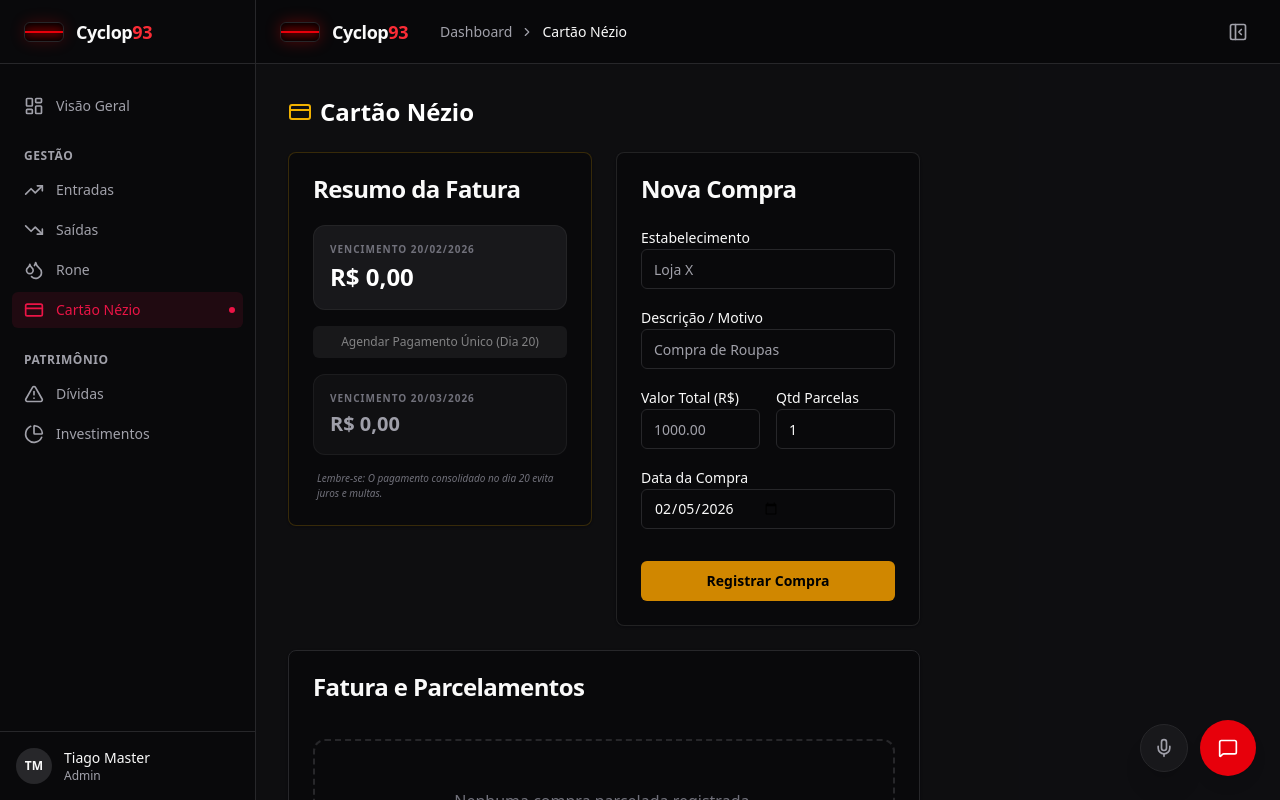
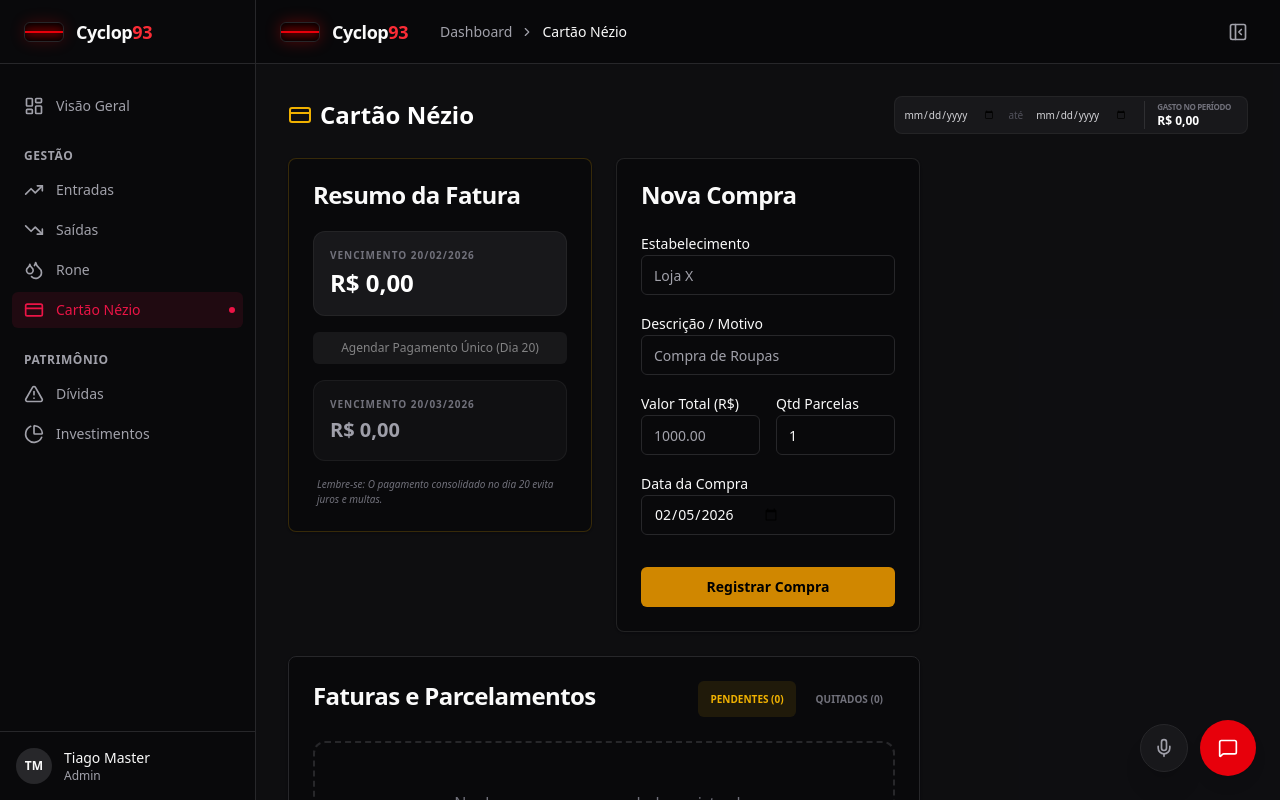
Before and after one commit to tiagocyclopinho-sys/cyclop93-finance, a Next.js app: page /nezio in a window 1280 px wide. Built offline with nearby package versions, Linux system fonts and the light colour scheme.

Commit message:
feat: melhorias no fluxo de investimentos, correção do saldo devedor nézio e filtros na aba nézio

```diff
--- a/src/app/nezio/page.tsx
+++ b/src/app/nezio/page.tsx
@@ -5,7 +5,7 @@ import { Card, CardTitle, CardContent, CardHeader } from '@/components/ui/Card'
 import { Button } from '@/components/ui/Button'
 import { Input } from '@/components/ui/Input'
 import { CreditCard, Calendar, Store, Pencil, Trash2 } from 'lucide-react'
-import { formatDate, getTodayISO } from '@/lib/utils'
+import { formatDate, getTodayISO, cn } from '@/lib/utils'
 
 export default function NezioPage() {
     const { state, dispatch } = useApp()
@@ -67,6 +67,10 @@ export default function NezioPage() {
         }
     }
 
+    const [showArchived, setShowArchived] = useState(false)
+    const [filterStart, setFilterStart] = useState('')
+    const [filterEnd, setFilterEnd] = useState('')
+
     const getStatus = (purchase: any) => {
         const start = new Date(purchase.date)
         const now = new Date()
@@ -78,17 +82,49 @@ export default function NezioPage() {
         return { paidCount, remaining }
     }
 
+    const filteredSpend = state.nezioInstallments.filter(p => {
+        if (!filterStart && !filterEnd) return true
+        const pDate = new Date(p.date)
+        const start = filterStart ? new Date(filterStart) : new Date('1900-01-01')
+        const end = filterEnd ? new Date(filterEnd) : new Date('2100-12-31')
+        return pDate >= start && pDate <= end
+    }).reduce((acc, p) => acc + p.totalAmount, 0)
+
+    const activeInstallments = state.nezioInstallments.filter(p => getStatus(p).remaining > 0)
+    const archivedInstallments = state.nezioInstallments.filter(p => getStatus(p).remaining === 0)
+
     return (
         <div className="space-y-6">
-            <div className="flex justify-between items-center">
+            <div className="flex flex-col md:flex-row justify-between items-start md:items-center gap-4">
                 <h2 className="text-2xl font-bold text-white flex items-center gap-2">
                     <CreditCard className="text-yellow-500" /> Cartão Nézio
                 </h2>
-                {editingId && (
-                    <Button variant="outline" size="sm" onClick={() => { setEditingId(null); setForm({ ...form, description: '', totalValue: '', installments: '1', establishment: '', date: getTodayISO() }) }}>
-                        Cancelar Edição
-                    </Button>
-                )}
+                <div className="flex gap-2 w-full md:w-auto">
+                    <div className="flex items-center gap-2 bg-zinc-900 border border-white/5 p-1 rounded-lg">
+                        <input
+                            type="date"
+                            value={filterStart}
+                            onChange={e => setFilterStart(e.target.value)}
+                            className="bg-transparent text-[10px] text-zinc-300 outline-none p-1"
+                        />
+                        <span className="text-zinc-600 text-[10px]">até</span>
+                        <input
+                            type="date"
+                            value={filterEnd}
+                            onChange={e => setFilterEnd(e.target.value)}
+                            className="bg-transparent text-[10px] text-zinc-300 outline-none p-1"
+                        />
+                        <div className="px-3 border-l border-white/10 ml-1">
+                            <p className="text-[8px] text-zinc-500 uppercase font-bold tracking-tighter">Gasto no Período</p>
+                            <p className="text-xs font-black text-white">R$ {filteredSpend.toLocaleString('pt-BR', { minimumFractionDigits: 2 })}</p>
+                        </div>
+                    </div>
+                    {editingId && (
+                        <Button variant="outline" size="sm" onClick={() => { setEditingId(null); setForm({ ...form, description: '', totalValue: '', installments: '1', establishment: '', date: getTodayISO() }) }}>
+                            Cancelar
+                        </Button>
+                    )}
+                </div>
             </div>
 
             <div className="grid grid-cols-1 lg:grid-cols-3 gap-6">
@@ -242,17 +278,35 @@ export default function NezioPage() {
                 </Card>
 
                 <Card className="lg:col-span-2">
-                    <CardHeader>
-                        <CardTitle>Fatura e Parcelamentos</CardTitle>
+                    <CardHeader className="flex flex-row items-center justify-between pb-2">
+                        <CardTitle>Faturas e Parcelamentos</CardTitle>
+                        <div className="flex gap-2">
+                            <Button
+                                variant="ghost"
+                                size="sm"
+                                onClick={() => setShowArchived(false)}
+                                className={cn("text-[10px] font-bold px-3", !showArchived ? "bg-yellow-500/10 text-yellow-500" : "text-zinc-500")}
+                            >
+                                PENDENTES ({activeInstallments.length})
+                            </Button>
+                            <Button
+                                variant="ghost"
+                                size="sm"
+                                onClick={() => setShowArchived(true)}
+                                className={cn("text-[10px] font-bold px-3", showArchived ? "bg-green-500/10 text-green-500" : "text-zinc-500")}
+                            >
+                                QUITADOS ({archivedInstallments.length})
+                            </Button>
+                        </div>
                     </CardHeader>
                     <CardContent className="mt-4">
                         <div className="space-y-4">
-                            {state.nezioInstallments.length === 0 && (
+                            {(showArchived ? archivedInstallments : activeInstallments).length === 0 && (
                                 <div className="text-center py-12 text-zinc-500 border-2 border-dashed border-zinc-800 rounded-xl">
-                                    Nenhuma compra parcelada registrada.
+                                    {showArchived ? 'Nenhum item quitado.' : 'Nenhuma compra parcelada registrada.'}
                                 </div>
                             )}
-                            {state.nezioInstallments.map((p: any) => {
+                            {(showArchived ? archivedInstallments : activeInstallments).map((p: any) => {
                                 const { paidCount, remaining } = getStatus(p)
                                 const isPaid = remaining === 0
 
--- a/src/app/saidas/page.tsx
+++ b/src/app/saidas/page.tsx
@@ -138,12 +138,37 @@ export default function ExpensesPage() {
                 <Link href="/nezio" className="block text-right">
                     <Card className="bg-blue-500/10 border-blue-500/20 hover:bg-blue-500/20 transition-colors">
                         <CardContent className="p-4">
-                            <p className="text-[10px] text-blue-400 font-bold uppercase mb-1 tracking-widest">Nézio (Saldo Devedor)</p>
+                            <p className="text-[10px] text-blue-400 font-bold uppercase mb-1 tracking-widest">Nézio (A Pagar Este Mês)</p>
                             <p className="text-2xl font-black text-white">
-                                R$ {state.nezioInstallments
-                                    .filter(t => t.status === 'pending')
-                                    .reduce((acc, t) => acc + t.amount, 0)
-                                    .toLocaleString('pt-BR', { minimumFractionDigits: 2 })}
+                                R$ {(() => {
+                                    const now = new Date();
+                                    const currentMonthKey = `${now.getFullYear()}-${String(now.getMonth() + 1).padStart(2, '0')}-20`;
+
+                                    // 1. Calculate what is due this month based on installments
+                                    let dueThisMonth = 0;
+                                    state.nezioInstallments.forEach(p => {
+                                        const [pYear, pMonth, pDay] = p.date.split('-').map(Number);
+                                        let firstInvYear = pYear, firstInvMonth = pMonth;
+                                        if (pDay > 20) {
+                                            firstInvMonth++;
+                                            if (firstInvMonth > 12) { firstInvMonth = 1; firstInvYear++; }
+                                        }
+                                        const diffMonths = (now.getFullYear() - firstInvYear) * 12 + ((now.getMonth() + 1) - firstInvMonth);
+                                        if (diffMonths >= 0 && diffMonths < p.totalInstallments) {
+                                            dueThisMonth += p.amount;
+                                        }
+                                    });
+
+                                    // 2. Subtract what was already paid for this specific month's consolidated Nezio invoice
+                                    const paidThisMonth = state.transactions
+                                        .filter(t => t.description.toLowerCase().includes('nézio') &&
+                                            t.status === 'paid' &&
+                                            t.date === currentMonthKey)
+                                        .reduce((acc, t) => acc + t.amount, 0);
+
+                                    const remaining = dueThisMonth - paidThisMonth;
+                                    return (remaining > 0 ? remaining : 0).toLocaleString('pt-BR', { minimumFractionDigits: 2 });
+                                })()}
                             </p>
                         </CardContent>
                     </Card>
```
Also changed, not shown: src/app/investimentos/page.tsx (+37 -16 lines).
